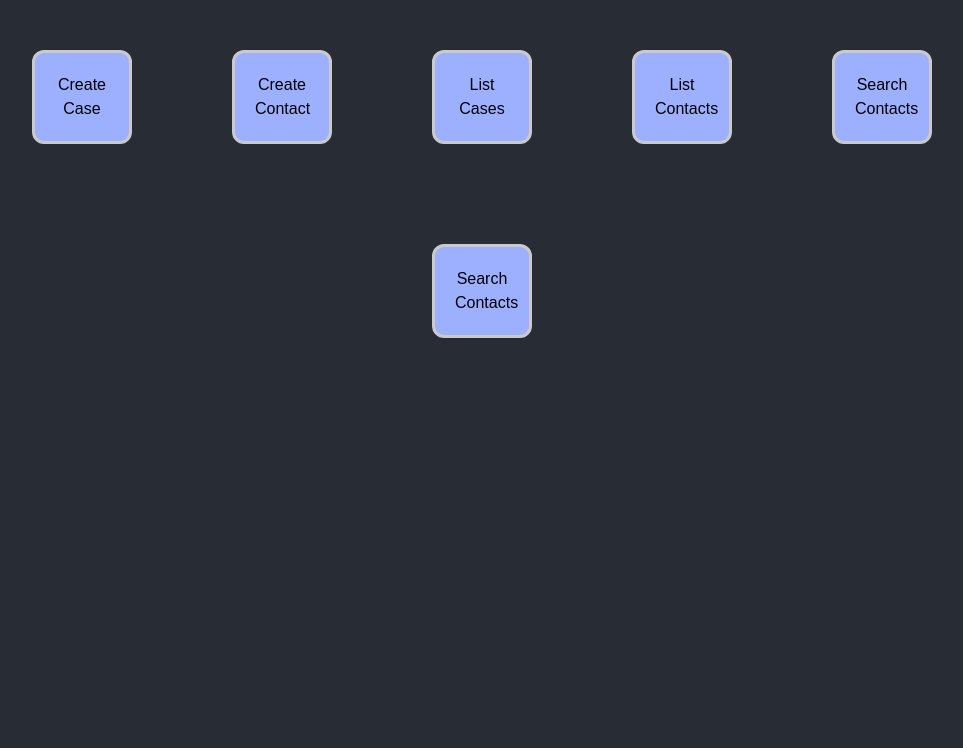
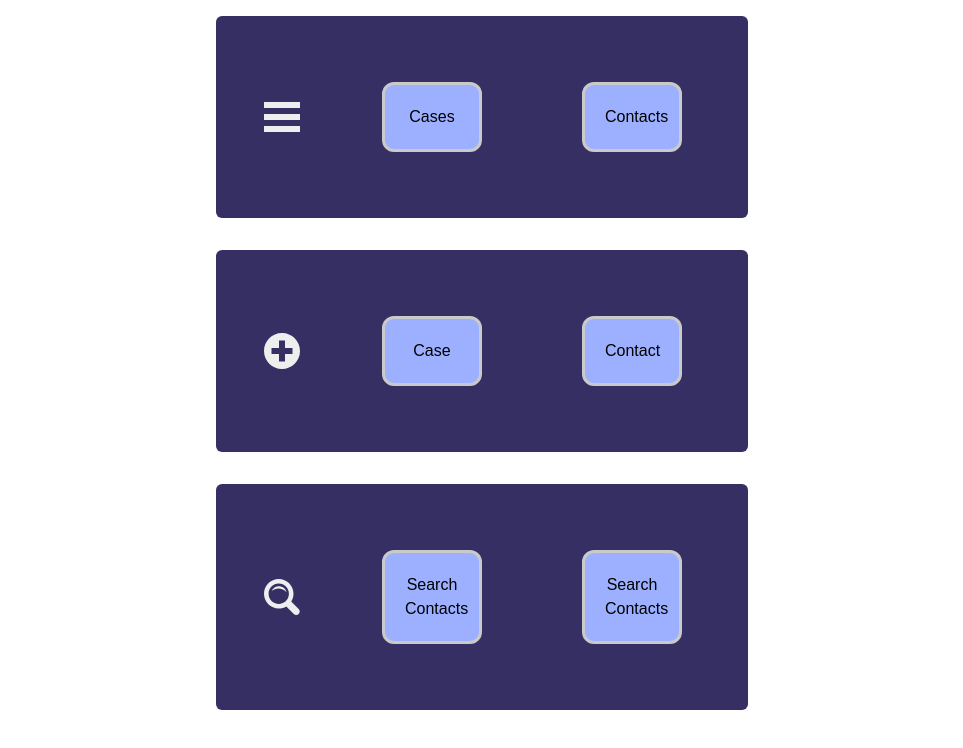
Before and after one commit to paulofernando/crm-client, a React (Create React App) app: page / in a window 1280 px wide. Shown: the top 748 px of the page, without its empty margins (158-1121 px from the left). Built offline with nearby package versions, Linux system fonts and the light colour scheme.

Commit message:
Add SVGIcon and change dashboard layout

```diff
--- a/src/App.css
+++ b/src/App.css
@@ -14,7 +14,6 @@
 }
 
 .App-header {
-  background-color: #282c34;
   min-height: 100vh;
   display: flex;
   flex-direction: column;
@@ -39,7 +38,26 @@
 
 .dashboard {
   display: flex;
-  flex-wrap: wrap;
+  flex-direction: column;
+  align-items: center;
+  justify-content: center;
+}
+
+.dashboardRow {
+  display: flex;
+  align-items: center;
+  justify-content: center;
+  border-radius: 6px;
+  background-color: #352f64;
+  padding: 1em;
+  margin: 1em;
+}
+
+.dashboardIcon {
+  margin-left: 2em;
+  margin-right: 2em;
+  display: flex;
+  flex-direction: column;
   align-items: center;
   justify-content: center;
 }
--- a/src/components/Style.css
+++ b/src/components/Style.css
@@ -1,5 +1,4 @@
 body {
-    background-color: #282c34;
     color: white;
     padding-left: 10%;
     padding-right: 10%;
--- /dev/null
+++ b/src/components/svg-icon.jsx
@@ -0,0 +1,53 @@
+import React from "react";
+
+const getPath = (name, props) => {
+  switch (name) {
+    case "list":
+      return (
+        <path
+          {...props}
+          d="M24 6h-24v-4h24v4zm0 4h-24v4h24v-4zm0 8h-24v4h24v-4z"
+        />
+      );
+    case "create":
+      return (
+        <path
+          {...props}
+          d="M12 0c-6.627 0-12 5.373-12 12s5.373 12 12 12 12-5.373 12-12-5.373-12-12-12zm7 14h-5v5h-4v-5h-5v-4h5v-5h4v5h5v4z"
+        />
+      );
+    case "search":
+      return (
+        <path
+          {...props}
+          d="M23.111 20.058l-4.977-4.977c.965-1.52 1.523-3.322 1.523-5.251 0-5.42-4.409-9.83-9.829-9.83-5.42 0-9.828 4.41-9.828 9.83s4.408 9.83 9.829 9.83c1.834 0 3.552-.505 5.022-1.383l5.021 5.021c2.144 2.141 5.384-1.096 3.239-3.24zm-20.064-10.228c0-3.739 3.043-6.782 6.782-6.782s6.782 3.042 6.782 6.782-3.043 6.782-6.782 6.782-6.782-3.043-6.782-6.782zm2.01-1.764c1.984-4.599 8.664-4.066 9.922.749-2.534-2.974-6.993-3.294-9.922-.749z"
+        />
+      );
+    default:
+      return <path />;
+  }
+};
+
+const SVGIcon = ({
+  name = "",
+  style = {},
+  fill = "#eee",
+  viewBox = "",
+  width = "100%",
+  className = "",
+  height = "100%"
+}) => (
+  <svg
+    width={width}
+    style={style}
+    height={height}
+    className={className}
+    xmlns="http://www.w3.org/2000/svg"
+    viewBox="0 0 24 24"
+    xmlnsXlink="http://www.w3.org/1999/xlink"
+  >
+    {getPath(name, { fill })}
+  </svg>
+);
+
+export default SVGIcon;
--- a/src/pages/dashboard.jsx
+++ b/src/pages/dashboard.jsx
@@ -3,15 +3,26 @@ import '../App.css'
 
 import { Link } from '@reach/router';
 
+import SVGIcon from "../components/svg-icon";
+
 const Dashboard = () => {
     return (
         <div className="dashboard">
-            <Link className="dashboardButton" to={`/case/create`}>Create Case</Link>
-            <Link className="dashboardButton" to={`/contact/create`}>Create Contact</Link>
-            <Link className="dashboardButton" to={`/cases`}>List Cases</Link>
-            <Link className="dashboardButton" to={`/contacts`}>List Contacts</Link>
-            <Link className="dashboardButton" to={``}>Search Contacts</Link>
-            <Link className="dashboardButton" to={``}>Search Contacts</Link>
+            <div className="dashboardRow">
+                <SVGIcon className="dashboardIcon" name="list" width={36} />
+                <Link className="dashboardButton" to={`/cases`}>Cases</Link>
+                <Link className="dashboardButton" to={`/contacts`}>Contacts</Link>
+            </div>
+            <div className="dashboardRow">
+                <SVGIcon className="dashboardIcon" name="create" width={36} />
+                <Link className="dashboardButton" to={`/case/create`}>Case</Link>
+                <Link className="dashboardButton" to={`/contact/create`}>Contact</Link>
+            </div>
+            <div className="dashboardRow">
+                <SVGIcon className="dashboardIcon" name="search" width={36} />
+                <Link className="dashboardButton" to={``}>Search Contacts</Link>
+                <Link className="dashboardButton" to={``}>Search Contacts</Link>
+            </div>
         </div>
     );
   };
```
